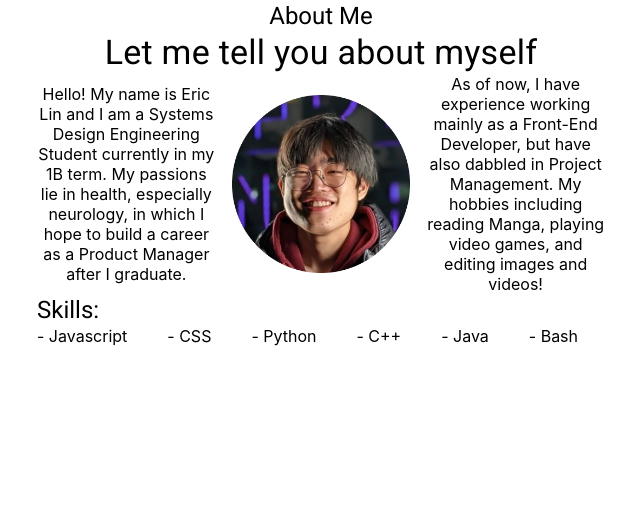
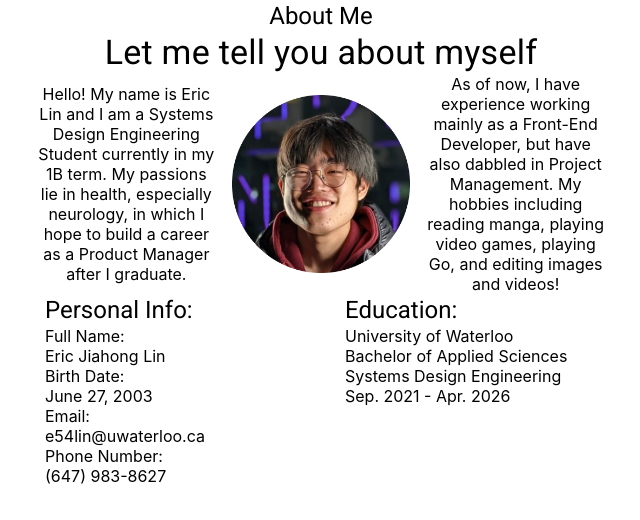
Before and after one commit to ericlinjh/personal-website, a React (Create React App) app: page / in a window 1280 px wide. Shown: the top 520 px of the page, without its empty margins (319-959 px from the left). Built offline with nearby package versions, Linux system fonts and the light colour scheme.

Commit message:
Completed Unstyled AboutMe

```diff
--- a/src/components/AboutMe.jsx
+++ b/src/components/AboutMe.jsx
@@ -1,5 +1,8 @@
 import React from 'react'
-import { Container, Typography, Grid, Stack } from '@mui/material/'
+import { Container, Typography, Grid, List, ListItem} from '@mui/material/'
+
+const languagesArray = ["Javascript", "CSS", "HTML", "Python", "C++", "Java", "Bash"];
+const technologiesArray = ["React", "Moodle", "Google Cloud", "Figma", "Mustache", "Bootstrap", "Material-UI", "Git", "JIRA", "MongoDB", "Express.js", "Three.js", "Node.js", "AutoCAD", "Adobe Cloud Suite"];
 
 export default function AboutMe() {
     return(
@@ -14,26 +17,29 @@ export default function AboutMe() {
                     <img src="eric-picture.png" alt="Picture of Me!" className="profile-picture"/>
                 </Grid>
                 <Grid item xs={2} align="left" sx={{ display: "flex", alignItems: "center", justifyContent: "flex-start" }}>
-                    <Typography variant="p" align="center">As of now, I have experience working mainly as a Front-End Developer, but have also dabbled in Project Management. My hobbies including reading Manga, playing video games, and editing images and videos!</Typography>
+                    <Typography variant="p" align="center">As of now, I have experience working mainly as a Front-End Developer, but have also dabbled in Project Management. My hobbies including reading manga, playing video games, playing Go, and editing images and videos!</Typography>
                 </Grid>
             </Grid>
-            <Grid container spacing={2} justifyContent="center">
-                <Grid item xs={6} align="left">
-                    <Typography variant="h5">Skills:</Typography>
-                </Grid>
-            </Grid>
-            <Grid container spacing={2} justifyContent="center">
-                <Grid item xs={6}>
-                    <Stack direction="row" spacing={5}>
-                        <Typography variant="p">- Javascript</Typography>
-                        <Typography variant="p">- CSS</Typography>
-                        <Typography variant="p">- Python</Typography>
-                        <Typography variant="p">- C++</Typography>
-                        <Typography variant="p">- Java</Typography>
-                        <Typography variant="p">- Bash</Typography>
-                    </Stack>
-                </Grid>
-            </Grid>
+           <Grid container spacing={6} justifyContent="center">
+               <Grid item xs={3}>
+                    <Typography variant="h5">Personal Info:</Typography>
+                    <Typography variant="p">Full Name:</Typography> <br />
+                    <Typography variant="p" className="sub-item">Eric Jiahong Lin</Typography> <br />
+                    <Typography variant="p">Birth Date:</Typography> <br />
+                    <Typography variant="p" className="sub-item">June 27, 2003</Typography> <br />
+                    <Typography variant="p">Email:</Typography> <br />
+                    <Typography variant="p" className="sub-item">e54lin@uwaterloo.ca</Typography> <br />
+                    <Typography variant="p">Phone Number:</Typography> <br />
+                    <Typography variant="p" className="sub-item">(647) 983-8627</Typography> <br />
+               </Grid>
+               <Grid item xs={3}>
+                    <Typography variant="h5">Education:</Typography>
+                    <Typography variant="p">University of Waterloo</Typography> <br />
+                    <Typography variant="p">Bachelor of Applied Sciences</Typography> <br />
+                    <Typography variant="p">Systems Design Engineering</Typography> <br />
+                    <Typography variant="p">Sep. 2021 - Apr. 2026</Typography> <br />
+               </Grid>
+           </Grid>
         </Container>
     )
 }
```
